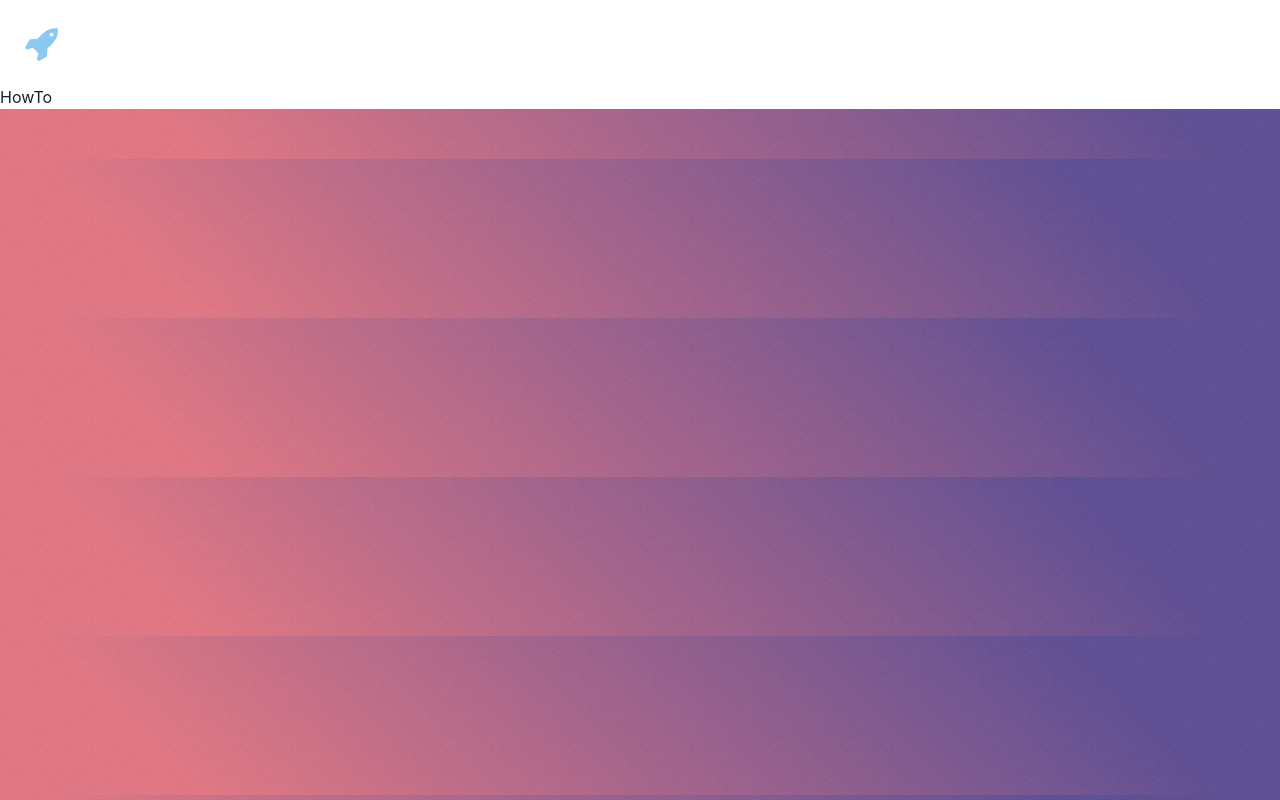
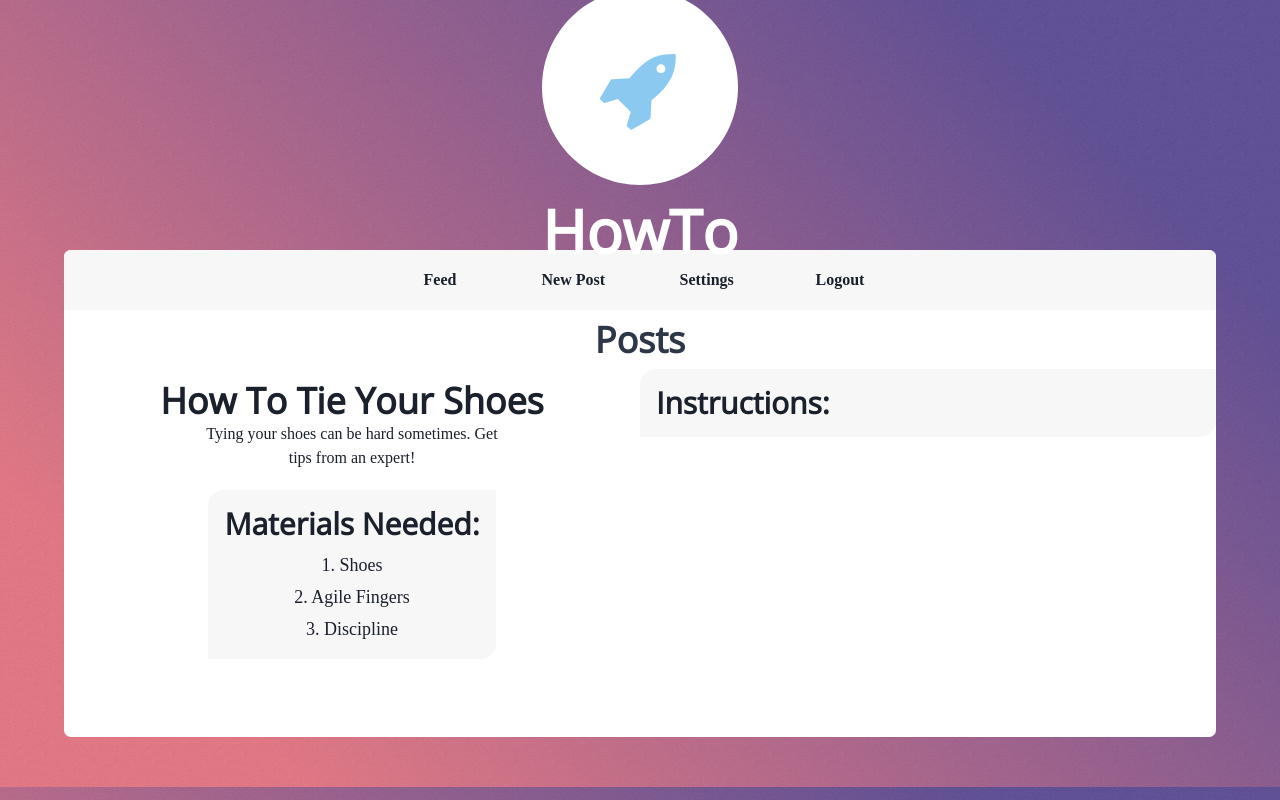
Before and after one commit to leachtucker/howto-frontend, a React (Create React App) app: page / in a window 1280 px wide. Built offline with nearby package versions, Linux system fonts and the light colour scheme; a web font is replaced by a local one.

Commit message:
Using Chakra to redesign the web app

```diff
--- a/package.json
+++ b/package.json
@@ -13,6 +13,7 @@
     "framer-motion": "^3.2.1",
     "react": "^17.0.1",
     "react-dom": "^17.0.1",
+    "react-icons": "^4.1.0",
     "react-scripts": "4.0.1",
     "web-vitals": "^0.2.4"
   },
--- a/src/App.css
+++ b/src/App.css
@@ -1,19 +1,3 @@
-/* CSS Reset */
-* {
-    font-size: 100%;
-    font: inherit;
-    margin: 0;
-    padding: 0;
-    box-sizing: border-box;
-    max-width: 100%;
-    list-style: none;
-    text-decoration: none;
-}
-
-/* FONTS */
-@import url('https://fonts.googleapis.com/css2?family=Open+Sans:wght@300&display=swap');
-@import url('https://fonts.googleapis.com/css2?family=Roboto:wght@300&display=swap');
-
 html {
     background-color: #935d8c;
     background-image: url("assets/overlay.png"), -moz-linear-gradient(45deg, #e37682 15%, #5f4d93 85%);
@@ -22,3 +6,11 @@ html {
     background-image: url("assets/overlay.png"), linear-gradient(45deg, #e37682 15%, #5f4d93 85%);
     padding-bottom: 50px;
 }
+
+.break {
+    background-color: #935d8c;
+    background-image: url("assets/overlay.png"), -moz-linear-gradient(45deg, #e37682 15%, #5f4d93 85%);
+    background-image: url("assets/overlay.png"), -webkit-linear-gradient(45deg, #e37682 15%, #5f4d93 85%);
+    background-image: url("assets/overlay.png"), -ms-linear-gradient(45deg, #e37682 15%, #5f4d93 85%);
+    background-image: url("assets/overlay.png"), linear-gradient(45deg, #e37682 15%, #5f4d93 85%);
+}
--- a/src/App.js
+++ b/src/App.js
@@ -1,17 +1,33 @@
 import logo from './assets/logo.svg';
 import './App.css';
 
-import dummyData from './dummy_data/index';
+import {
+  Box,
+  Center,
+  Stack,
+  Image,
+  Heading,
+  Spacer
+} from '@chakra-ui/react';
 
-function App() {
+import Nav from './Nav';
+import Feed from './Feed';
+
+
+function App(props) {
   return (
     <div className="App">
-      <header className="App-header">
-        <img src={logo} alt="Logo" className="logo" />
-        <h1 className="header-title">HowTo</h1>
-      </header>
-      <div className="view-container">
-      </div>
+      <Center w="fit-content" height="250px" margin="0 auto">
+        <Stack>
+          <Image src={logo} alt="Logo"/>
+          <Spacer />
+          <Heading as="h1" size="3xl" color="white" >HowTo</Heading>
+        </Stack>
+      </Center>
+      <Box bgColor="white" width="90%" margin="0 auto" borderRadius="7px" paddingBottom="10px">
+        <Nav />
+        <Feed />
+      </Box>
     </div>
   );
 }
--- /dev/null
+++ b/src/Feed.js
@@ -0,0 +1,28 @@
+import React from 'react';
+
+import {
+    Box,
+    Center,
+    Stack,
+    Heading
+} from '@chakra-ui/react';
+
+import PostList from './PostList';
+
+import dummyData from './dummy_data/index';
+
+
+function Feed(props) {
+    return (
+        <Box paddingY="8px">
+            <Center marginBottom="8px">
+                <Heading as="h2" size="xl" color="gray.700">Posts</Heading>
+            </Center>
+            <Stack>
+                <PostList posts={dummyData.posts} />
+            </Stack>
+        </Box>
+    )
+}
+
+export default Feed;
--- /dev/null
+++ b/src/Fonts.js
@@ -0,0 +1,47 @@
+import { Global } from "@emotion/react";
+
+const Fonts = () => (
+  <Global
+    styles={`
+      /* Copied from https://fonts.googleapis.com/css2?family=Open+Sans:wght@700&family=Raleway&display=swap */
+      /* latin-ext */
+      @font-face {
+        font-family: 'Open Sans';
+        font-style: normal;
+        font-weight: 300;
+        font-display: swap;
+        src: url(https://fonts.gstatic.com/s/opensans/v18/mem5YaGs126MiZpBA-UN7rgOXOhpKKSTj5PW.woff2) format('woff2');
+        unicode-range: U+0100-024F, U+0259, U+1E00-1EFF, U+2020, U+20A0-20AB, U+20AD-20CF, U+2113, U+2C60-2C7F, U+A720-A7FF;
+      }
+      /* latin */
+      @font-face {
+        font-family: 'Open Sans';
+        font-style: normal;
+        font-weight: 300;
+        font-display: swap;
+        src: url(https://fonts.gstatic.com/s/opensans/v18/mem5YaGs126MiZpBA-UN7rgOUuhpKKSTjw.woff2) format('woff2');
+        unicode-range: U+0000-00FF, U+0131, U+0152-0153, U+02BB-02BC, U+02C6, U+02DA, U+02DC, U+2000-206F, U+2074, U+20AC, U+2122, U+2191, U+2193, U+2212, U+2215, U+FEFF, U+FFFD;
+      }
+      /* latin-ext */
+      @font-face {
+        font-family: 'Raleway';
+        font-style: normal;
+        font-weight: 400;
+        font-display: swap;
+        src: url(https://fonts.gstatic.com/s/raleway/v18/1Ptxg8zYS_SKggPN4iEgvnHyvveLxVvaorCGPrcVIT9d0c-dYA.woff) format('woff');
+        unicode-range: U+0100-024F, U+0259, U+1E00-1EFF, U+2020, U+20A0-20AB, U+20AD-20CF, U+2113, U+2C60-2C7F, U+A720-A7FF;
+      }
+      /* latin */
+      @font-face {
+        font-family: 'Raleway';
+        font-style: normal;
+        font-weight: 400;
+        font-display: swap;
+        src: url(https://fonts.gstatic.com/s/raleway/v18/1Ptxg8zYS_SKggPN4iEgvnHyvveLxVvaorCIPrcVIT9d0c8.woff) format('woff');
+        unicode-range: U+0000-00FF, U+0131, U+0152-0153, U+02BB-02BC, U+02C6, U+02DA, U+02DC, U+2000-206F, U+2074, U+20AC, U+2122, U+2191, U+2193, U+2212, U+2215, U+FEFF, U+FFFD;
+      }
+      `}
+  />
+)
+
+export default Fonts;
--- /dev/null
+++ b/src/LinkButton.js
@@ -0,0 +1,11 @@
+import React from 'react';
+import { Button } from '@chakra-ui/react';
+
+
+function LinkButton(props) {
+    return (
+        <Button {...props} bgColor="transparent" _hover={{ bgColor: "#F1F1F1" }} />
+    )
+}
+
+export default LinkButton;
--- /dev/null
+++ b/src/Nav.js
@@ -0,0 +1,27 @@
+import React from 'react';
+
+import {
+    Box,
+    Flex,
+    Spacer
+} from '@chakra-ui/react';
+
+import LinkButton from './LinkButton';
+
+function Nav() {
+    return (
+        <Box borderTopRadius="7px" bgColor="#F7F7F7">
+            <Flex margin="0 auto" width="70%" maxWidth="500px" paddingY="10px" shrink>
+                <LinkButton minWidth="20%" >Feed</LinkButton>
+                <Spacer />
+                <LinkButton minWidth="20%">New Post</LinkButton>
+                <Spacer />
+                <LinkButton minWidth="20%">Settings</LinkButton>
+                <Spacer />
+                <LinkButton minWidth="20%">Logout</LinkButton>
+            </Flex>
+        </Box>
+    )
+}
+
+export default Nav;
--- /dev/null
+++ b/src/Post.js
@@ -0,0 +1,51 @@
+import React from 'react'
+
+import {
+    Box,
+    Center,
+    Flex,
+    Stack,
+    Image,
+    Heading,
+    Text,
+    List,
+    ListItem,
+    Spacer
+} from '@chakra-ui/react';
+
+function Post(props) {
+    console.log(props);
+    return (
+        <Box minHeight="350px">
+            <Box width="50%" height="100%" display="inline-block">
+                <Flex flexDirection="column" alignItems="center" height="100%">
+                    <Heading as="h3" size="xl">How To Tie Your Shoes</Heading>
+                    <Box maxWidth="300px" textAlign="center" marginBottom="20px">
+                        <Text>Tying your shoes can be hard sometimes. Get tips from an expert!</Text>
+                    </Box>
+                    <Box bgColor="#F7F7F7" borderTopLeftRadius="1rem" borderBottomRightRadius="1rem" padding="1rem">
+                        <Heading as="h4" size="lg" marginBottom="10px">Materials Needed:</Heading>
+                        <List textAlign="center" spacing="5px">
+                            <ListItem>
+                                <Text fontSize="lg">1. Shoes</Text>
+                            </ListItem>
+                            <ListItem>
+                                <Text fontSize="lg">2. Agile Fingers</Text>
+                            </ListItem>
+                            <ListItem>
+                                <Text fontSize="lg">3. Discipline</Text>
+                            </ListItem>
+                        </List>
+                    </Box>
+                </Flex>
+            </Box>
+            <Box width="50%" display="inline-block" >
+                <Box bgColor="#F7F7F7" borderTopLeftRadius="1rem" borderBottomRightRadius="1rem" padding="1rem">
+                    <Heading as="h4" size="lg">Instructions:</Heading>
+                </Box>
+            </Box>
+        </Box>
+    )
+}
+
+export default Post
--- /dev/null
+++ b/src/PostList.js
@@ -0,0 +1,17 @@
+import React from 'react';
+
+import Post from './Post';
+
+function PostList(props) {
+    return (
+        <>
+            {props.posts &&
+                props.posts.map(post => {
+                    return <Post post={post} />
+                })
+            }
+        </>
+    )
+}
+
+export default PostList;
--- a/src/index.js
+++ b/src/index.js
@@ -3,10 +3,14 @@ import ReactDOM from 'react-dom';
 import App from './App';
 
 import { ChakraProvider } from '@chakra-ui/react';
+import theme from './theme';
+
+import Fonts from './Fonts';
 
 ReactDOM.render(
   <React.StrictMode>
-    <ChakraProvider>
+    <ChakraProvider theme={theme}>
+      <Fonts />
       <App />
     </ChakraProvider>
   </React.StrictMode>,
--- /dev/null
+++ b/src/theme.js
@@ -0,0 +1,26 @@
+// theme.js
+import { extendTheme } from '@chakra-ui/react';
+
+const theme = extendTheme({
+    fonts: {
+        heading: "Open Sans",
+        body: "Raleway",
+    },
+    styles: {
+        global: {
+            // styles for the `body`
+            body: {
+                bg: "none",
+            },
+            // styles for the `a`
+            a: {
+                color: "teal.500",
+                _hover: {
+                    textDecoration: "underline",
+                },
+            },
+        },
+    },
+})
+
+export default theme;
```
Also changed, not shown: 1 other file (tests, documents, lock files or other folders).
